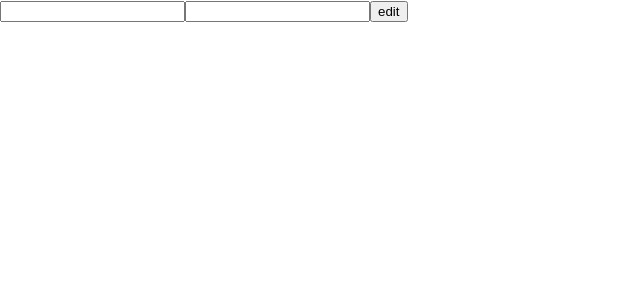
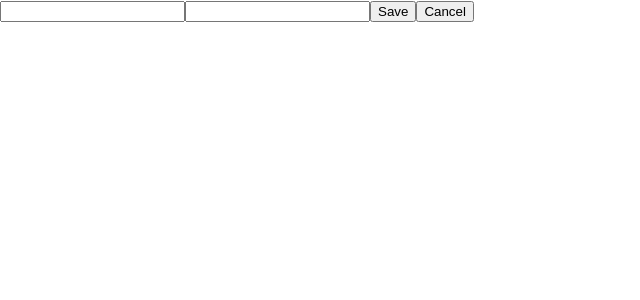
Before and after one commit to ilei0893/Form, a React (Create React App) app: page / in a window 1280 px wide. Both pictures are taken after a click on the button "edit". Shown: the top 300 px of the page, without its empty margins (0-640 px from the left). Built offline with nearby package versions, Linux system fonts and the light colour scheme.

Commit message:
Updated buttons edit and save cancel

```diff
--- a/src/FormEdit.js
+++ b/src/FormEdit.js
@@ -3,7 +3,11 @@ import React, { Component } from 'react';
 class FormEdit extends Component {
   constructor(props) {
     super(props);
-    this.state = {firstName: props.first, lastName: props.last, editName: props.edit}
+    this.state = {
+        firstName: props.first,
+        lastName: props.last,
+        edit: false,
+    }
     this.handleNameChange = this.handleNameChange.bind(this);
   }
 
@@ -13,16 +17,35 @@ class FormEdit extends Component {
       });
   }
 
-  editButton(events) {
+  edit(events) {
+      this.setState({
+          edit: !this.state.edit
+      });
+  }
+
+  saveButton(events) {
 
   }
 
-
   render() {
       return <>
-        <input type= 'text' name= "firstName" onChange= {this.handleNameChange} />
-        <input type= 'text' name= "lastName" onChange= {this.handleNameChange} />
-        <button onClick={() => this.editButton(this.state)}>edit</button>
+        <div>
+        {this.state.edit ?
+        <div>
+          <input type= 'text' name= "firstName" value= {this.state.firstName} onChange= {this.handleNameChange} />
+          <input type= 'text' name= "lastName" value= {this.state.lastName} onChange= {this.handleNameChange} />
+          <button onClick={() => this.edit(this.state)}>Save</button>
+          <button onClick={() => this.edit(this.state)}>Cancel</button>
+        </div>
+        : <div>
+            <p>First Name: {this.state.firstName}</p>
+            <p>Last Name: {this.state.lastName}</p>
+            <button onClick={() => this.edit(this.state)}>edit</button>
+        </div>
+        }
+
+        </div>
+
       </>
   }
 }
```
